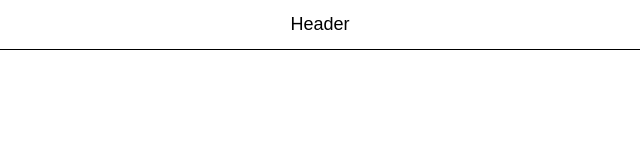
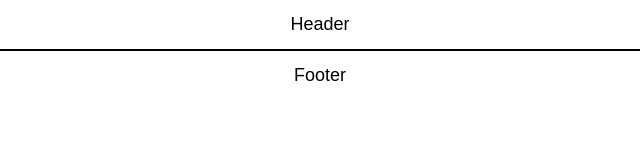
Before and after one commit to ooloo-io/github-flow-felec, a website: page src/index.html in a window 1280 px wide. Shown: the whole page, without its empty margins (320-960 px from the left). Drawn offline with nearby package versions, Linux system fonts and the light colour scheme.

Commit message:
Footer (#2)
* Add footer markup

* add footer styles

* move footer to bottom of page

* change footer height

```diff
--- a/src/index.html
+++ b/src/index.html
@@ -17,5 +17,7 @@
 
   <body>
     <header class="header">Header</header>
+    <main class="content"></main>
+    <footer class="footer">Footer</footer>
   </body>
 </html>
--- a/src/styles.css
+++ b/src/styles.css
@@ -10,3 +10,11 @@
   align-items: center;
   border-bottom: 1px solid black;
 }
+
+.footer {
+  height: 49px;
+  display: flex;
+  justify-content: center;
+  align-items: center;
+  border-top: 1px solid black;
+}
```
